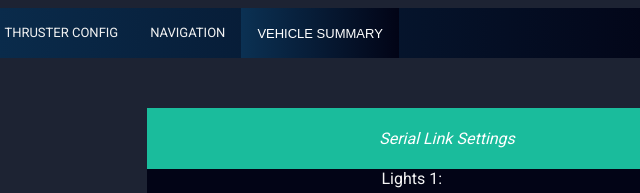
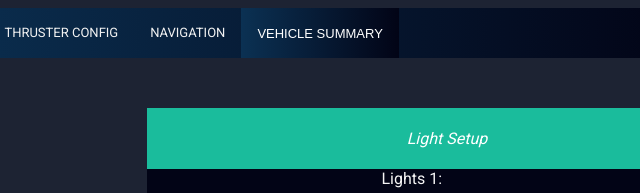
Before and after one commit to sourjyadip/ROVDashboard, an Electron app: page lights.html in a window 800 px wide. Shown: the top 193 px of the page, 111-751 px from the left. Drawn offline with Linux system fonts and the light colour scheme.

Commit message:
Change in heading

```diff
--- a/lights.html
+++ b/lights.html
@@ -56,7 +56,7 @@
 
 
 <div id="third">
-<div class="header"><p><em>Serial Link Settings</em></p></div>
+<div class="header"><p><em>Light Setup</em></p></div>
 
   <form>
     <label for="type">Lights 1:</label>
```
